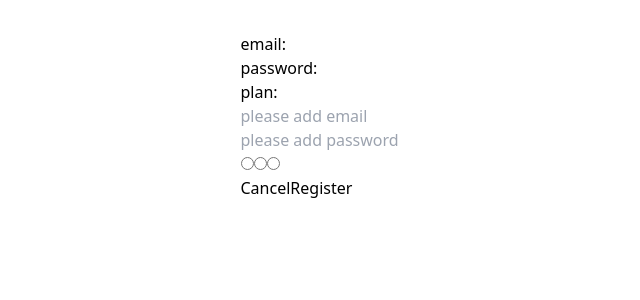
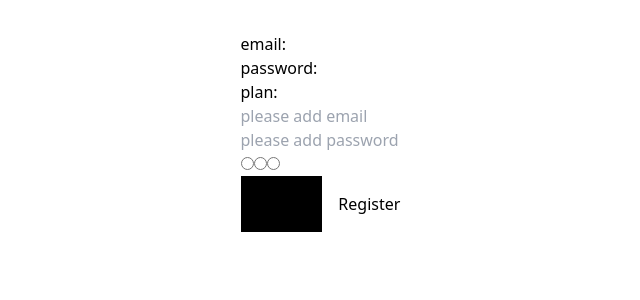
Before and after one commit to bournejj/registration-form, a React (Create React App) app: page / in a window 1280 px wide. Shown: the top 300 px of the page, without its empty margins (284-924 px from the left). Built offline with nearby package versions, Linux system fonts and the light colour scheme.

Commit message:
added a new button input with variant classes enabled to change the styles\

```diff
--- a/package.json
+++ b/package.json
@@ -14,6 +14,8 @@
     "react": "^19.1.0",
     "react-dom": "^19.1.0",
     "react-scripts": "5.0.1",
+    "tailwind-merge": "^3.3.1",
+    "tailwind-variants": "^2.0.1",
     "web-vitals": "^2.1.4"
   },
   "scripts": {
--- /dev/null
+++ b/src/Components/Atoms/Button/Button.tsx
@@ -0,0 +1,19 @@
+import React from 'react';
+import {button} from './buttonStyles'
+
+interface buttonProps {
+    label: string;
+    variant?: 'primary' | 'secondary';
+}
+
+const Button: React.FC<buttonProps> = ({label, variant}) => {
+    return (
+       <button
+       className={button({variant})}
+       >
+       {label}
+       </button>
+    )
+}
+
+export default Button;
--- /dev/null
+++ b/src/Components/Atoms/Button/buttonStyles.ts
@@ -0,0 +1,14 @@
+import { tv } from 'tailwind-variants';
+
+export const button = tv({
+    base: 'p-4',
+    variants: {
+        variant: {
+            primary: 'bg-red',
+            secondary: 'bg-black'
+        },
+    },
+    defaultVariants: {
+            variant: 'primary',
+        },
+});
--- a/src/Components/Molecules/Registration-form.tsx
+++ b/src/Components/Molecules/Registration-form.tsx
@@ -1,5 +1,6 @@
 import React from 'react';
-import Input from '../Atoms/Input';
+import Input from '../Atoms/Input/Input';
+import Button from '../Atoms/Button/Button'
 
 interface registrationFormData {
   email: string,
@@ -62,8 +63,14 @@ const RegistrationForm: React.FC<registrationFormProps> = ({registrationFormData
                     onChange={handleFormChange}
                     />
                 </div>
-                <button>Cancel</button>
-                <button>Register</button>
+                <Button
+                label='Cancel'
+                variant='secondary'
+                />
+               <Button
+                label='Register'
+                variant='primary'
+                />
               </form>
             </div>
         </div>
```
Also changed, not shown: src/Components/Atoms/Input/Input.tsx (renamed from src/Components/Atoms/Input.tsx), 1 other file (tests, documents, lock files or other folders).
